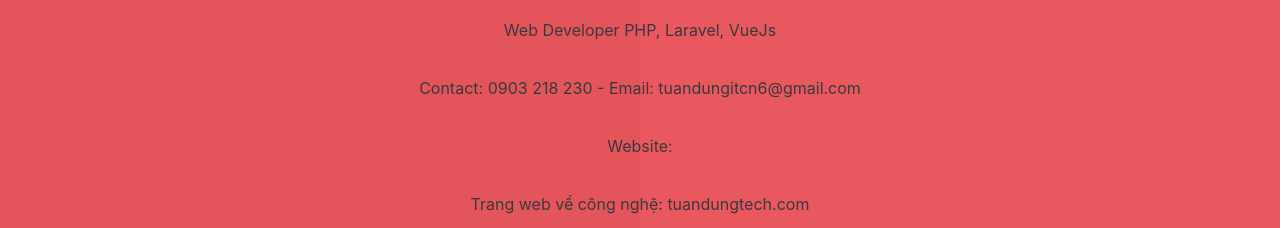
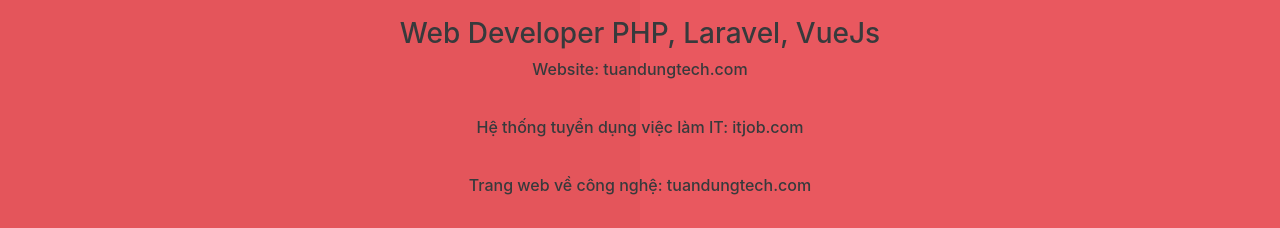
Before and after one commit to dungnt6/dungnt6.github.io, a plain HTML site: page lienhe.html in a window 1280 px wide. Shown: the part 564-792 px from the top of the page. Drawn offline with Linux system fonts and the light colour scheme.

Commit message:
Update lienhe.html

```diff
--- a/lienhe.html
+++ b/lienhe.html
@@ -69,11 +69,11 @@
 		 	<div class="tt">
 		 		<img src="images/avatar.png" alt="">
 		 		<h2>NGUYỄN TUẤN DŨNG (DZUNG NGUYEN)</h2>
-		 		<p> Web Developer PHP, Laravel, VueJs</p>
+		 		<h3> Web Developer PHP, Laravel, VueJs<h3>
+				<p> Website: tuandungtech.com</p>
+				<p> Hệ thống tuyển dụng việc làm IT: itjob.com</p>
+				<p> Trang web về công nghệ: tuandungtech.com</p>
 				<p> Contact: 0903 218 230 - Email: tuandungitcn6@gmail.com </p>
-				<p> Website:</p>
-				<p> Trang web về công nghệ: tuandungtech.com</p>
-				<p> Hệ thống tuyển dụng việc làm IT: itjob.com</p>
 				<p> Address: 62 Phùng Khoang, P.Trung Văn, Q.Nam Từ Liêm, TP.Hà Nội </p>
 		 		<a href="index.html" class="nuthire btn btn-primary"> Quay trở về </a>
 		 	</div>
```
